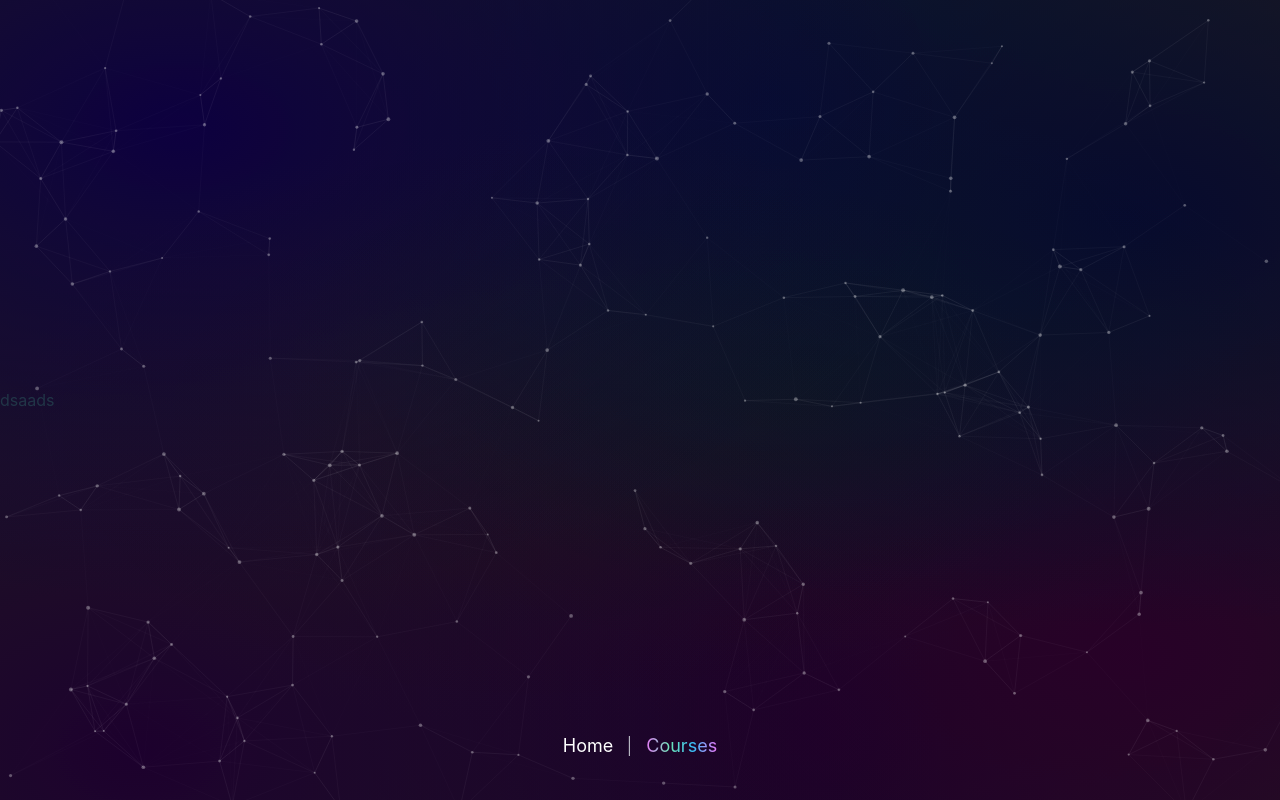
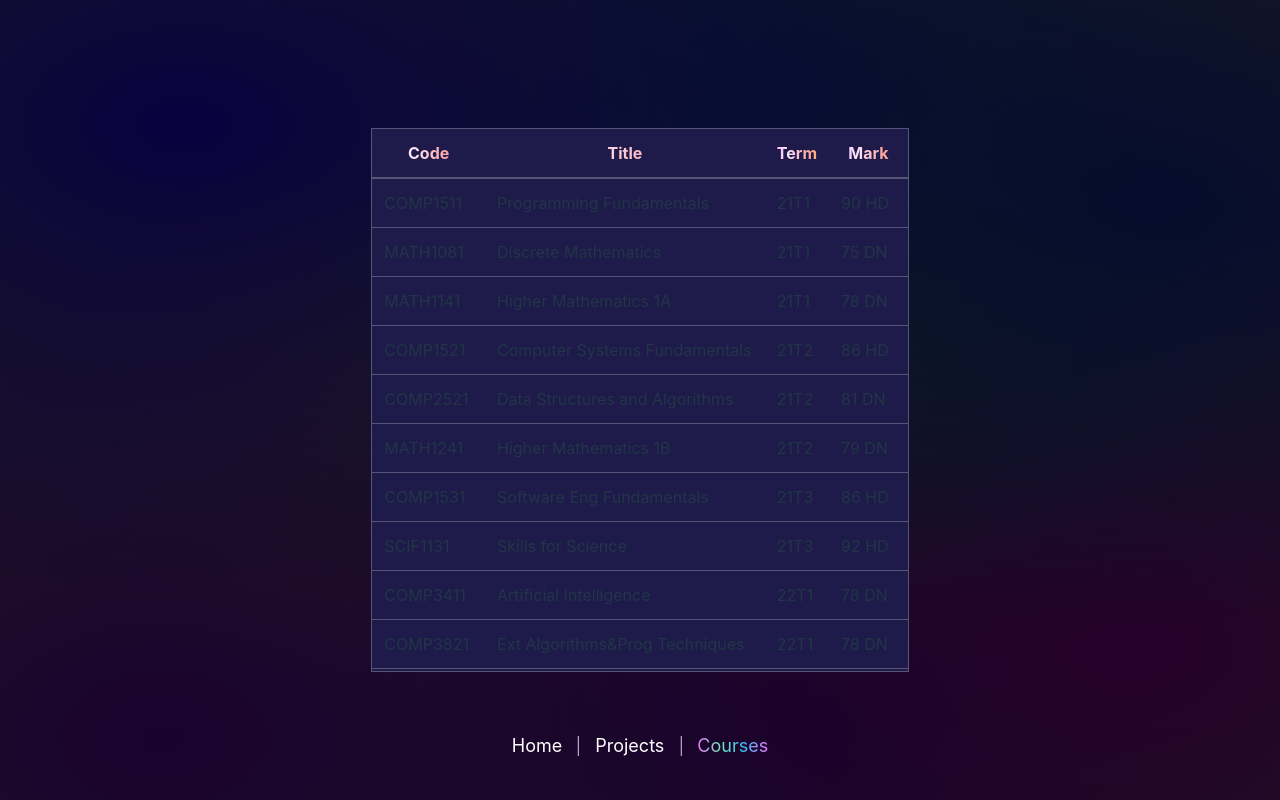
Before and after one commit to eoru5/eorudev, a React (Vite) app: page /courses in a window 1280 px wide. Built offline with nearby package versions, Linux system fonts and the light colour scheme.

Commit message:
courses page

```diff
--- a/src/App.jsx
+++ b/src/App.jsx
@@ -12,8 +12,8 @@ const App = () => {
     <BrowserRouter>
       <Routes>
         <Route path="*" element={<Page component={<Home />} name="home"/>} />
+        <Route path="/projects" element={<Page component={<Projects />} name="projects"/>} />
         <Route path="/courses" element={<Page component={<Courses />} name="courses"/>} />
-        <Route path="/projects" element={<Page component={<Projects />} name="projects"/>} />
       </Routes>
     </BrowserRouter>
   );
--- a/src/components/AnimatedGradient.jsx
+++ b/src/components/AnimatedGradient.jsx
@@ -49,7 +49,7 @@ const AnimatedGradient = () => {
   const filter = useMotionTemplate`hue-rotate(${hueRotate})`
 
   return (
-    <motion.div className='h-full w-full bg-[hsla(230,1%,12%,1)]' style={{ backgroundImage, filter }} />
+    <motion.div className='-z-10 absolute top-0 left-0 h-screen w-screen bg-[hsla(230,1%,12%,1)]' style={{ backgroundImage, filter }} />
   );
 };
 
--- a/src/components/Constellation.jsx
+++ /dev/null
@@ -1,125 +0,0 @@
-import React from 'react';
-
-const particle = (maxX, maxY, speed, radius) => {
-  let x = Math.random() * maxX;
-  let y = Math.random() * maxY;
-  let vx = (Math.random() - 0.5) * speed;
-  let vy = (Math.random() - 0.5) * speed;
-  let r = Math.random() * (radius * 2 - radius) + radius; // particle size from  [radius, radius*2]
-  return { x, y, vx, vy, r };
-};
-
-const Constellation = ({
-  background = '#1a252f',
-  interactive = true,
-  density = 0.0002,
-  color = "#fff",
-  speed = 0.1,
-  radius = 1,
-  alpha = 0.3,
-}) => {
-  const canvasRef = React.useRef(null);
-  let particles = []; // {x, y, vx, vy, r}
-  let mouseParticle = null;
-
-  React.useEffect(() => {
-    const canvas = canvasRef.current;
-    const ctx = canvas.getContext('2d');
-
-    const resizeCanvas = () => {
-      canvas.width = canvas.offsetWidth;
-      canvas.height = canvas.offsetHeight;
-
-      if (particles.length === 0) {
-        const particleCount = Math.floor((canvas.width * canvas.height) * density);
-        for (let i = 0; i < particleCount; i++) {
-          particles[i] = particle(canvas.width, canvas.height, speed, radius);
-        }
-
-        if (interactive) {
-          mouseParticle = particle(canvas.width, canvas.height, 0, radius);
-          particles.push(mouseParticle);
-        }
-      }
-    };
-
-    const animate = () => {
-      ctx.clearRect(0, 0, canvas.width, canvas.height);
-      ctx.globalAlpha = 1;
-      ctx.globalCompositeOperation = 'lighter';
-
-      for (let i = 0; i < particles.length; i++) {
-        const p1 = particles[i];
-
-        // update particle pos
-        if (p1.x > canvas.width + 20 || p1.x < -20) p1.vx = -p1.vx;
-        if (p1.y > canvas.height + 20 || p1.y < -20) p1.vy = -p1.vy;
-        p1.x += p1.vx;
-        p1.y += p1.vy;
-
-        // draw particle
-        ctx.beginPath();
-        ctx.fillStyle = color;
-        ctx.globalAlpha = alpha;
-        ctx.arc(p1.x, p1.y, p1.r, 0, 2 * Math.PI); // particle size from  [radius, radius*1.5]
-        ctx.fill();
-
-        for (let j = i + 1; j < particles.length; j++) {
-          const p2 = particles[j];
-          const distance = (p1.x - p2.x)**2 + (p1.y - p2.y)**2
-          if (distance < 120**2) {
-            ctx.beginPath();
-            ctx.strokeStyle = color;
-            ctx.globalAlpha = alpha * (120 - Math.sqrt(distance)) / 120;
-            ctx.lineWidth = 0.3;
-            ctx.moveTo(p1.x, p1.y);
-            ctx.lineTo(p2.x, p2.y);
-            ctx.stroke();
-          }
-        }
-      }
-
-      requestAnimationFrame(animate);
-    };
-
-    const moveMouseParticle = (e) => {
-      if (mouseParticle) {
-        mouseParticle.x = e.clientX - canvas.offsetLeft;
-        mouseParticle.y = e.clientY - canvas.offsetTop;
-      }
-    };
-
-    const touchMouseParticle = (e) => {
-      if (mouseParticle) {
-        const touch = e.touches[e.touches.length - 1];
-        mouseParticle.x = touch.clientX - canvas.offsetLeft;
-        mouseParticle.y = touch.clientY - canvas.offsetTop;
-      }
-    };
-
-    resizeCanvas();
-    animate();
-
-    window.addEventListener('resize', resizeCanvas);
-    if (interactive) {
-      canvas.addEventListener('mousemove', moveMouseParticle);
-      canvas.addEventListener('touchmove', touchMouseParticle);
-    }
-
-    return () => {
-      window.removeEventListener('resize', resizeCanvas);
-      if (interactive) {
-        canvas.removeEventListener('mousemove', moveMouseParticle);
-        canvas.removeEventListener('touchmove', touchMouseParticle);
-      }
-    };
-  }, [background, interactive, density, color, speed, radius, alpha]);
-
-  return (
-    <div className='-z-10'>
-      <canvas ref={canvasRef} className='absolute top-0 left-0 w-screen h-screen'/>
-    </div>
-  );
-};
-
-export default Constellation;
--- a/src/components/Navbar.jsx
+++ b/src/components/Navbar.jsx
@@ -8,15 +8,15 @@ const items = [
     link: '/',
   },
   {
+    name: 'projects',
+    label: 'Projects',
+    link: '/projects',
+  },
+  {
     name: 'courses',
     label: 'Courses',
     link: '/courses',
   },
-  // {
-  //   name: 'projects',
-  //   label: 'Projects',
-  //   link: '/projects',
-  // }
 ]
 
 const Navbar = ({name}) => {
--- a/src/components/Page.jsx
+++ b/src/components/Page.jsx
@@ -2,27 +2,18 @@ import React from 'react';
 import Navbar from './Navbar';
 import { AnimatePresence, motion } from "framer-motion";
 import AnimatedGradient from './AnimatedGradient';
-import Constellation from './Constellation';
-
-const animate = {
-  initial: { opacity: 0 },
-  animate: { opacity: 1 },
-  transition: {
-    duration: 1.5,
-    ease: "easeOut",
-  },
-}
 
 const Page = ({component, name}) => {
   return (
-    <div>
-      <motion.div {...animate} className='-z-10 absolute top-0 left-0 h-screen w-screen'>
-        <AnimatedGradient />
-      </motion.div>
-
-      <motion.div {...animate}>
-        <Constellation />
-      </motion.div>
+    <motion.div
+      initial={{ opacity: 0 }}
+      animate={{ opacity: 1 }}
+      transition={{
+        duration: 1.5,
+        ease: "easeOut",
+      }}
+    >
+      <AnimatedGradient />
 
       <Navbar name={name}/>
 
@@ -35,7 +26,7 @@ const Page = ({component, name}) => {
           {component}
         </motion.div>
       </AnimatePresence>
-    </div>
+    </motion.div>
   );
 };
 
--- a/src/pages/Courses.jsx
+++ b/src/pages/Courses.jsx
@@ -1,10 +1,260 @@
 import React from 'react';
+import { motion } from "framer-motion";
+
+const data = [
+  {
+    code: "COMP1511",
+    title: "Programming Fundamentals",
+    term: "21T1",
+    mark: "90 HD"
+  },
+  {
+    code: "MATH1081",
+    title: "Discrete Mathematics",
+    term: "21T1",
+    mark: "75 DN"
+  },
+  {
+    code: "MATH1141",
+    title: "Higher Mathematics 1A",
+    term: "21T1",
+    mark: "78 DN"
+  },
+  {
+    code: "COMP1521",
+    title: "Computer Systems Fundamentals",
+    term: "21T2",
+    mark: "86 HD"
+  },
+  {
+    code: "COMP2521",
+    title: "Data Structures and Algorithms",
+    term: "21T2",
+    mark: "81 DN"
+  },
+  {
+    code: "MATH1241",
+    title: "Higher Mathematics 1B",
+    term: "21T2",
+    mark: "79 DN"
+  },
+  {
+    code: "COMP1531",
+    title: "Software Eng Fundamentals",
+    term: "21T3",
+    mark: "86 HD"
+  },
+  {
+    code: "SCIF1131",
+    title: "Skills for Science",
+    term: "21T3",
+    mark: "92 HD"
+  },
+  {
+    code: "COMP3411",
+    title: "Artificial Intelligence",
+    term: "22T1",
+    mark: "78 DN"
+  },
+  {
+    code: "COMP3821",
+    title: "Ext Algorithms&Prog Techniques",
+    term: "22T1",
+    mark: "78 DN"
+  },
+  {
+    code: "MATH2111",
+    title: "Higher Several Variable Calc",
+    term: "22T1",
+    mark: "82 DN"
+  },
+  {
+    code: "COMP2511",
+    title: "O-O Design & Programming",
+    term: "22T2",
+    mark: "89 HD"
+  },
+  {
+    code: "MATH2221",
+    title: "Higher Differential Equations",
+    term: "22T2",
+    mark: "92 HD"
+  },
+  {
+    code: "MATH2601",
+    title: "Higher Linear Algebra",
+    term: "22T2",
+    mark: "85 HD"
+  },
+  {
+    code: "COMP3421",
+    title: "Computer Graphics",
+    term: "22T3",
+    mark: "92 HD"
+  },
+  {
+    code: "MATH2621",
+    title: "Higher Complex Analysis",
+    term: "22T3",
+    mark: "87 HD"
+  },
+  {
+    code: "COMP4920",
+    title: "Professional Issues and Ethics",
+    term: "23T1",
+    mark: "80 DN"
+  },
+  {
+    code: "COMP6080",
+    title: "Web Front-End Programming",
+    term: "23T1",
+    mark: "100 HD"
+  },
+  {
+    code: "COMP6771",
+    title: "Advanced C++ Programming",
+    term: "23T1",
+    mark: "88 HD"
+  },
+  {
+    code: "COMP3511",
+    title: "Human Computer Interaction",
+    term: "23T2",
+    mark: "84 DN"
+  },
+  {
+    code: "COMP3900",
+    title: "Computer Science Project",
+    term: "23T2",
+    mark: "81 DN"
+  },
+  {
+    code: "DDES1110",
+    title: "3D Visualisation 1",
+    term: "23T2",
+    mark: "82 DN"
+  },
+  {
+    code: "COMP4431",
+    title: "Game Design Workshop",
+    term: "23T3",
+    mark: "94 HD"
+  },
+  {
+    code: "MATH3411",
+    title: "Information, Codes and Ciphers",
+    term: "23T3",
+    mark: "90 HD"
+  },
+  {
+    code: "COMP3311",
+    title: "Database Systems",
+    term: "24T1",
+    mark: "92 HD"
+  },
+  {
+    code: "COMP4961",
+    title: "Computer Science Thesis A",
+    term: "24T1",
+    mark: "EC"
+  },
+  {
+    code: "COMP6991",
+    title: "Modern Prog Problems with Rust",
+    term: "24T1",
+    mark: "98 HD"
+  },
+  {
+    code: "COMP3141",
+    title: "Software Sys Des&Implementat'n",
+    term: "24T2",
+    mark: "94 HD"
+  },
+  {
+    code: "COMP3331",
+    title: "Computer Networks&Applications",
+    term: "24T2",
+    mark: "89 HD"
+  },
+  {
+    code: "COMP4962",
+    title: "Computer Science Thesis B",
+    term: "24T2",
+    mark: "EC"
+  },
+  {
+    code: "COMP4128",
+    title: "Programming Challenges",
+    term: "24T3",
+    mark: "87 HD"
+  },
+  {
+    code: "COMP4963",
+    title: "Computer Science Thesis C",
+    term: "24T3",
+    mark: "89 HD"
+  }
+];
+
+const variants = {
+  hidden: { opacity: 0, y: -20 },
+  visible: (idx) => ({
+    opacity: 1,
+    y: 0,
+    transition: {
+      default: {
+        delay: idx * 0.15,
+        type: "spring",
+        duration: 0.5,
+        stiffness: 150,
+        damping: 15,
+      },
+      opacity: {
+        delay: idx * 0.15,
+        ease: "linear"
+      }
+    },
+  }),
+};
 
 const Courses = () => {
   return (
-    <div>
-      dsaads
-    </div>
+    <motion.div
+      initial={{ opacity: 0 }}
+      animate={{ opacity: 1 }}
+      transition={{
+        duration: 1.5,
+        ease: "easeOut",
+      }}
+      className='w-screen h-screen flex flex-col items-center py-32'
+    >
+      <table className='z-2 block h-[600px] overflow-auto bg-indigo-950 border border-white border-opacity-25'>
+        <thead className='sticky top-0 bg-indigo-950 border-b-2 border-white border-opacity-25'>
+          <tr>
+            <th className="p-3 bg-clip-text text-transparent bg-grad2 bg-[length:200%_auto]">Code</th>
+            <th className="p-3 bg-clip-text text-transparent bg-grad2 bg-[length:200%_auto]">Title</th>
+            <th className="p-3 bg-clip-text text-transparent bg-grad2 bg-[length:200%_auto]">Term</th>
+            <th className="p-3 bg-clip-text text-transparent bg-grad2 bg-[length:200%_auto]">Mark</th>
+          </tr>
+        </thead>
+        <tbody>
+          {data.map((item, idx) => (
+            <motion.tr
+              key={idx}
+              variants={variants}
+              initial="hidden"
+              custom={idx}
+              animate="visible"
+            >
+              <td className="p-3 border-b border-white border-opacity-25">{item.code}</td>
+              <td className="p-3 border-b border-white border-opacity-25">{item.title}</td>
+              <td className="p-3 border-b border-white border-opacity-25">{item.term}</td>
+              <td className="p-3 border-b border-white border-opacity-25">{item.mark}</td>
+            </motion.tr>
+          ))}
+        </tbody>
+      </table>
+    </motion.div>
   );
 };
 
```
